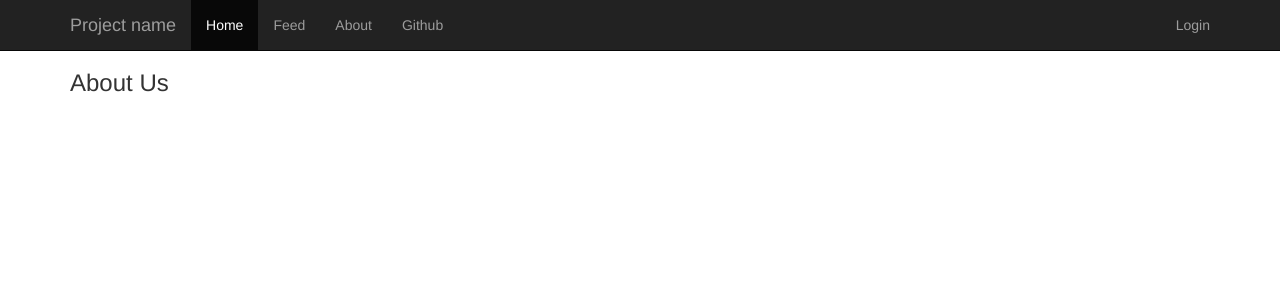
After one commit to coop741/CS399Social, a Django app: template social/main/templates/main/about.html in a window 1280 px wide. The commit adds this page. Shown: the top 300 px of the page. Run offline with Django 3.2, Linux system fonts and the light colour scheme; the template is opened without the code that fills it, so the values that code supplies are empty; some libraries are stand-ins or nearby versions.

Commit message:
Added About Page

```diff
--- /dev/null
+++ b/social/main/templates/main/about.html
@@ -0,0 +1,10 @@
+{% extends 'base.html' %}
+{% block title %} About {% endblock %}
+
+{% block content %}
+
+    <div class="container">
+        <h3>About Us</h3>
+    </div>
+
+{% endblock %}
--- a/social/main/templates/main/base.html
+++ b/social/main/templates/main/base.html
@@ -39,6 +39,7 @@
             <ul class="nav navbar-nav">
                 <li class="active"><a href="/">Home</a></li>
                 <li><a href="/feed">Feed</a></li>
+                <li><a href="/about">About</a></li>
                 <li><a href="https://github.com/coop741/CS399Social">Github</a></li>
             </ul>
 
--- a/social/main/urls.py
+++ b/social/main/urls.py
@@ -4,6 +4,7 @@ from views.home import home
 from views.mood import mood
 from views.feed_user import feed_user
 from views.feed import feed
+from views.about import about
 
 
 urlpatterns = patterns('',
@@ -15,5 +16,6 @@ urlpatterns = patterns('',
                        url(r'^logout$', 'django.contrib.auth.views.logout'),
                        url(r'^user/(?P<user_name>[-\w]+)/mood$', feed_user),
                        url(r'^feed$', feed),
-                       url(r'^$', home)
+                       url(r'^$', home),
+                       url(r'^about$', about)
                        )
--- /dev/null
+++ b/social/main/views/about.py
@@ -0,0 +1,5 @@
+from django.shortcuts import render
+
+
+def about(request):
+    return render(request, "main/about.html", {})
```
